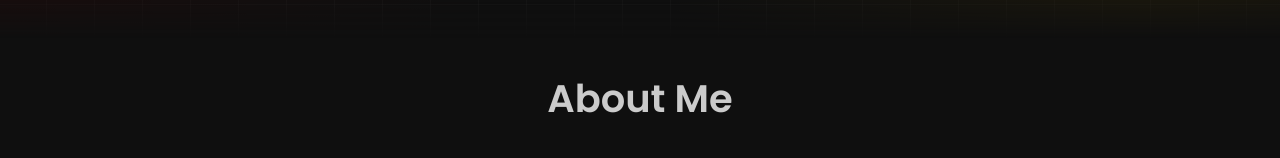
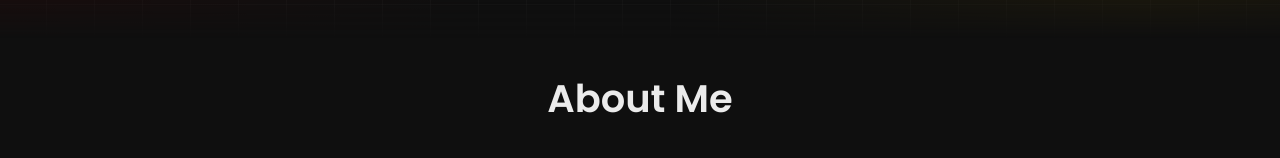
Before and after one commit to LexBorisoff/borisoff.dev, a React (Vite) app: page / in a window 1280 px wide. Shown: the part 762-920 px from the top of the page. Built offline with nearby package versions, Linux system fonts and the light colour scheme.

Commit message:
fix(title): made title color whiter

```diff
--- a/src/components/title/title.tsx
+++ b/src/components/title/title.tsx
@@ -36,8 +36,8 @@ interface TitleStyledProps {
 }
 const TitleStyled = styled.h2<TitleStyledProps>`
   font-weight: 600;
-  color: #cbcbcb;
   text-align: center;
+  color: #ebebeb;
 `;
 
 interface TitleProps {
--- a/src/layout/projects/projects-data.ts
+++ b/src/layout/projects/projects-data.ts
@@ -1,6 +1,5 @@
 import { IconType } from 'react-icons';
 import { LuFolderTree, LuScrollText } from 'react-icons/lu';
-import { SiEslint } from 'react-icons/si';
 import { TbFishHook, TbPrompt, TbWorldSearch } from 'react-icons/tb';
 
 interface ProjectInterface {
```
